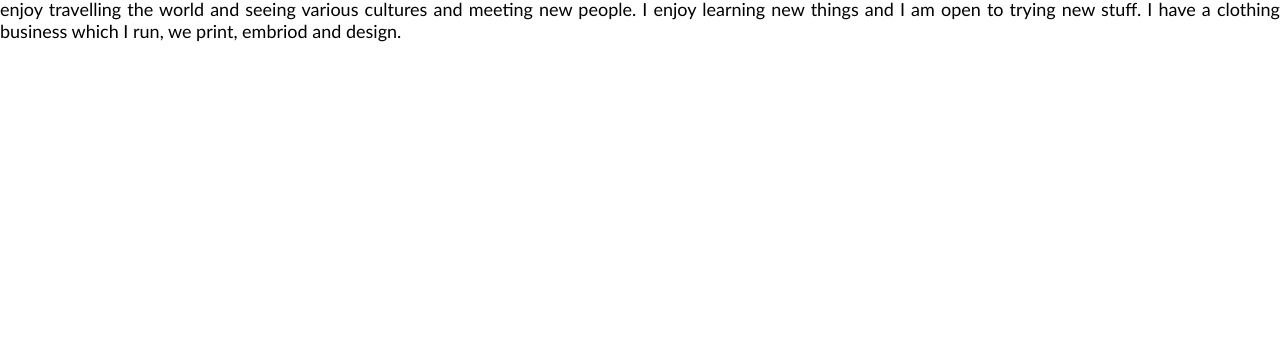
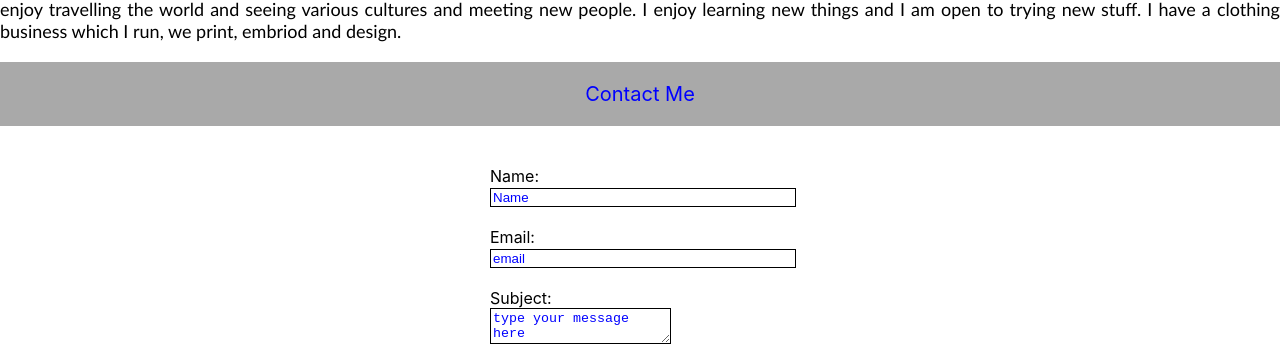
Before and after one commit to jajibade1/portfolio, a React (Create React App) app: page / in a window 1280 px wide. Shown: the part 3195-3544 px from the top of the page. Before the commit the page ends 3255 px from the top, so only its background shows below. Built offline with nearby package versions, Linux system fonts and the light colour scheme.

Commit message:
contact me form

```diff
--- a/src/App.css
+++ b/src/App.css
@@ -130,6 +130,46 @@ img {
   }
 }
 
+form {
+  width:300px;
+  margin-left: auto;
+  margin-right: auto;
+}
+
+input {
+  width: 100%;
+  margin-left: auto;
+  margin-right: auto;
+}
+
+textarea {
+resize: vertical;
+max-height: 100px;
+}
+
+input, textarea {
+  outline: none;
+  border: 1px solid black;
+}
+
+input:focus, textarea:focus {
+  box-shadow: 0 0 4px blue;
+  border: 1px solid red;
+}
+
+::placeholder {
+  color: blue;
+  opacity: 1;
+}
+
+:-ms-input-placeholder {
+  color: blue;
+}
+
+::-ms-input-placeholder {
+  color: blue;
+}
+
 
 .App-link {
   color: #61dafb;
--- a/src/App.js
+++ b/src/App.js
@@ -80,6 +80,31 @@ This is a website I designed in HTML and CSS. It was a shopping website which en
           I enjoy listening to music playing football and going to the gym. I also support Arsenal FC and enjoy watching basketball and support the Raptors in Canada. I also enjoy travelling the world and seeing various cultures and meeting new people. I enjoy learning new things and I am open to trying new stuff. I have a clothing business which I run, we print, embriod and design.
       </p>
 
+      <div className="About Me">
+    <ul class="Project-Title">
+      <li id="aboutme">Contact Me</li>
+      </ul>
+      </div>
+
+     <br></br>
+      <form action="contactform.php" method="get">
+      Name:
+      <input type="text" name="Name" placeholder="Name"></input>
+      <br></br>
+      <br></br>
+      Email:
+      <input type="text" email="Email" placeholder="email"></input>
+      <br></br>
+      <br></br>
+      Subject:
+      <br></br>
+
+      <textarea name="subject" placeholder="type your message here"></textarea>
+      <br></br>
+
+      <input type="submit" name="submmit"></input>
+
+      </form>
 
       </body>
 
```
